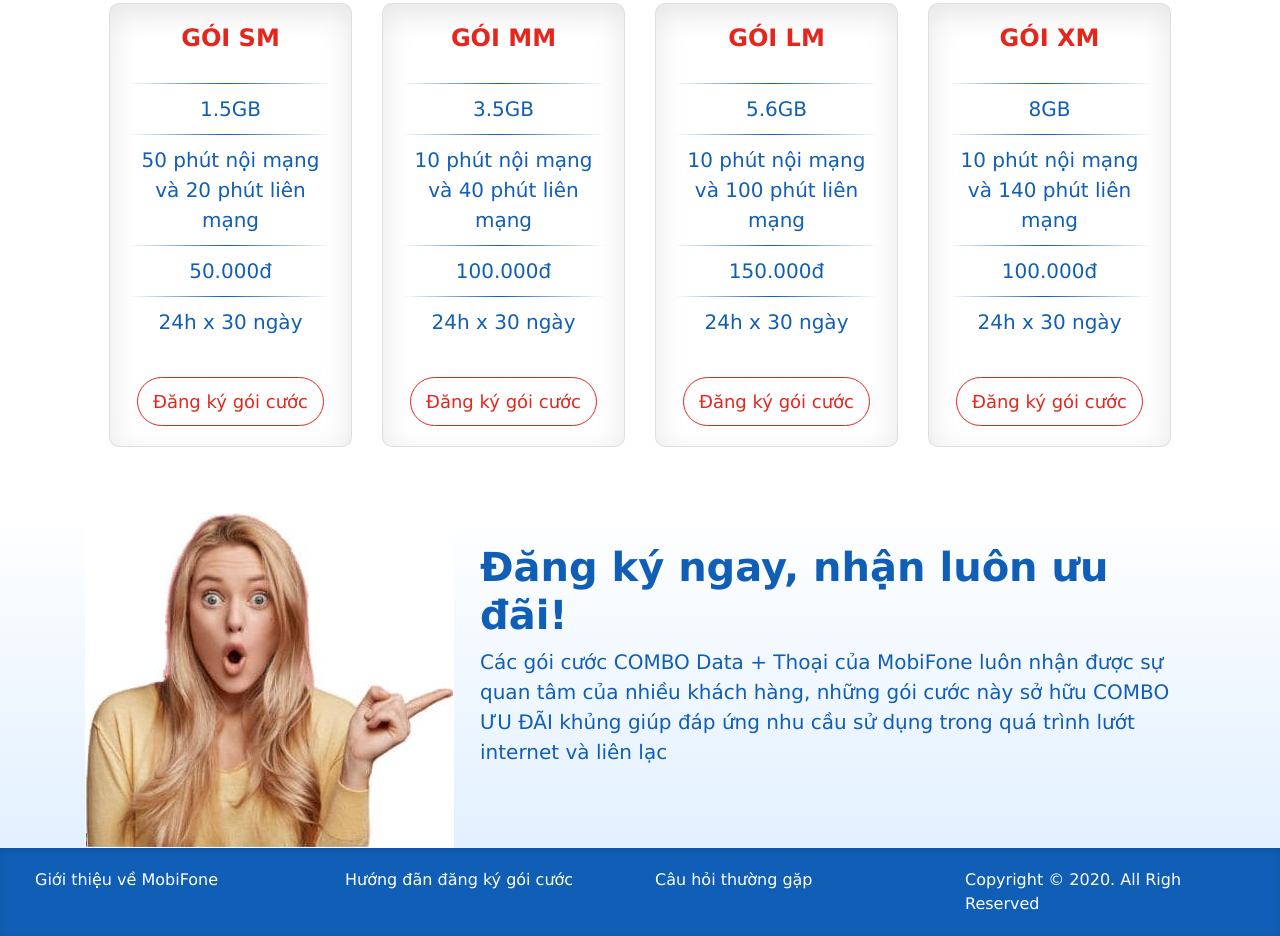
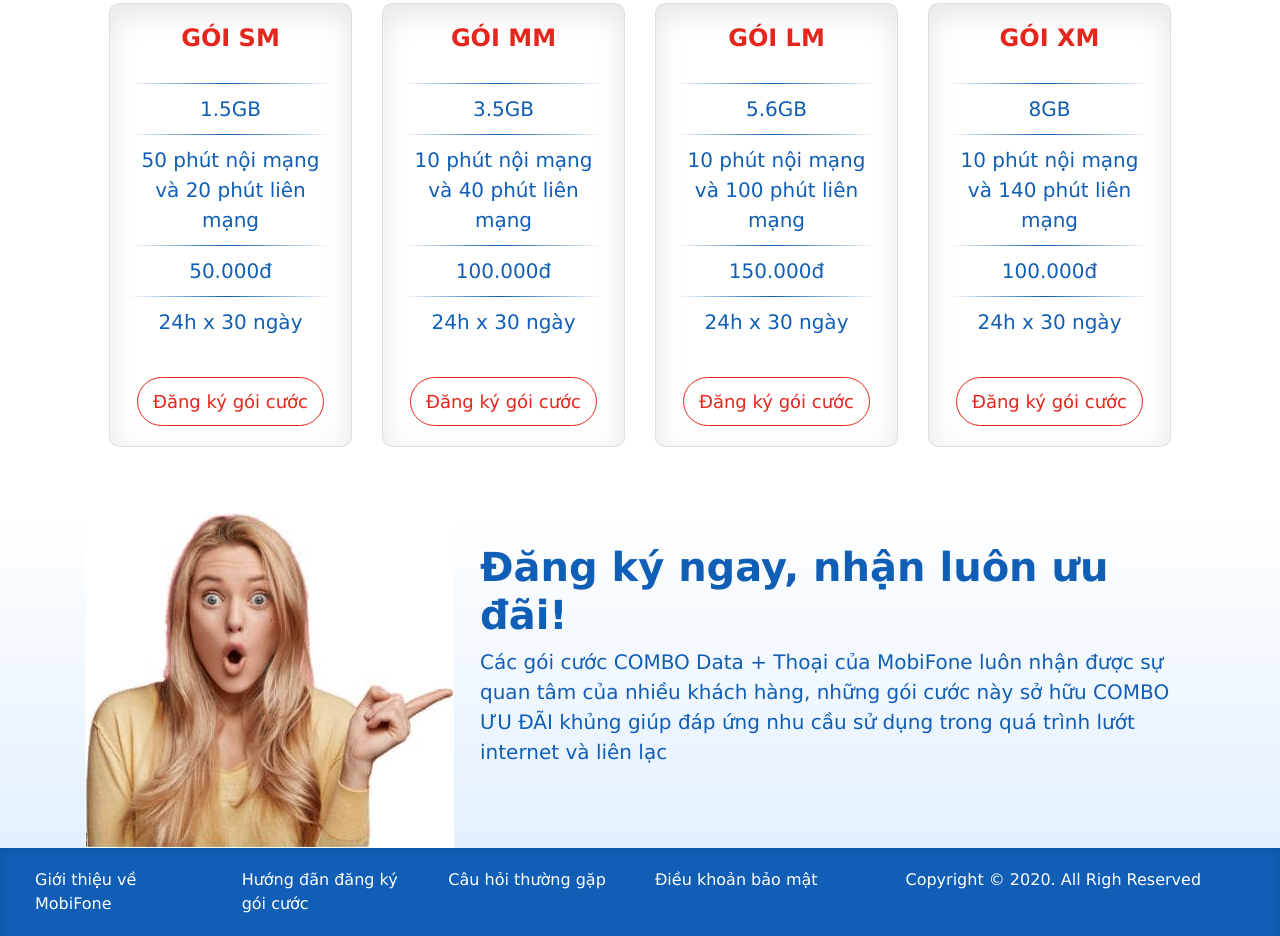
Before and after one commit to duongnt58/mobifone, a website: page html/index.html in a window 1280 px wide. Shown: the part 1561-2497 px from the top of the page. Drawn offline with Linux system fonts and the light colour scheme.

Commit message:
dk bao mat

```diff
--- a/html/index.html
+++ b/html/index.html
@@ -41,6 +41,9 @@
                 </li>
                 <li class="nav-item">
                     <a class="nav-link" href="#">Câu hỏi thường gặp</a>
+                </li>
+                <li class="nav-item">
+                    <a class="nav-link" href="#">Điều khoản bảo mật</a>
                 </li>
             </ul>
         </div>
@@ -302,16 +305,19 @@
 <div class="footer-div">
     <div class="container-fluid">
         <div class="row d-none d-sm-flex">
-            <div class="col-lg-3">
+            <div class="col-lg-2">
                 <a href="#">Giới thiệu về MobiFone</a>
             </div>
-            <div class="col-lg-3">
+            <div class="col-lg-2">
                 <a href="#">Hướng đãn đăng ký gói cước</a>
             </div>
-            <div class="col-lg-3">
+            <div class="col-lg-2">
                 <a href="#">Câu hỏi thường gặp</a>
             </div>
-            <div class="col-lg-3">
+            <div class="col-lg-2">
+                <a href="#">Điều khoản bảo mật</a>
+            </div>
+            <div class="col-lg-4 text-center">
                 <a href="#">Copyright © 2020. All Righ Reserved</a>
             </div>
         </div>
```
